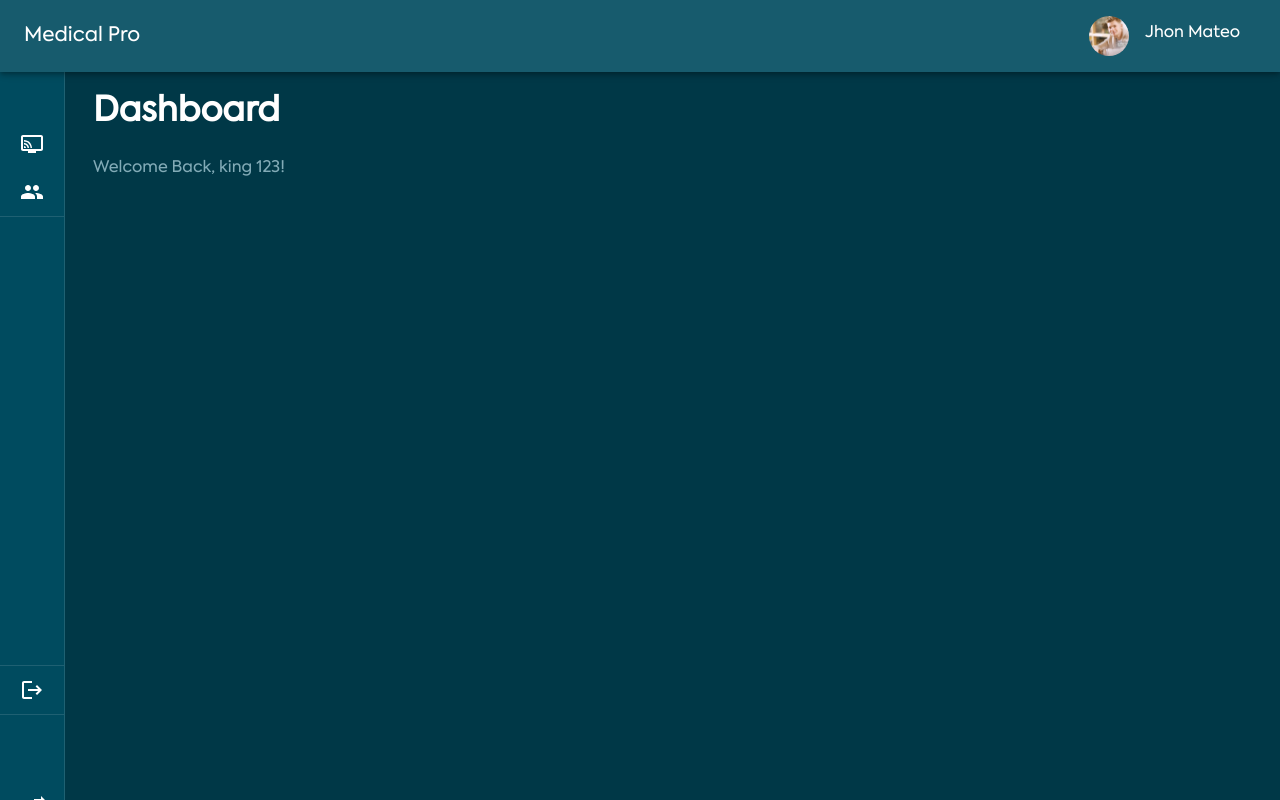
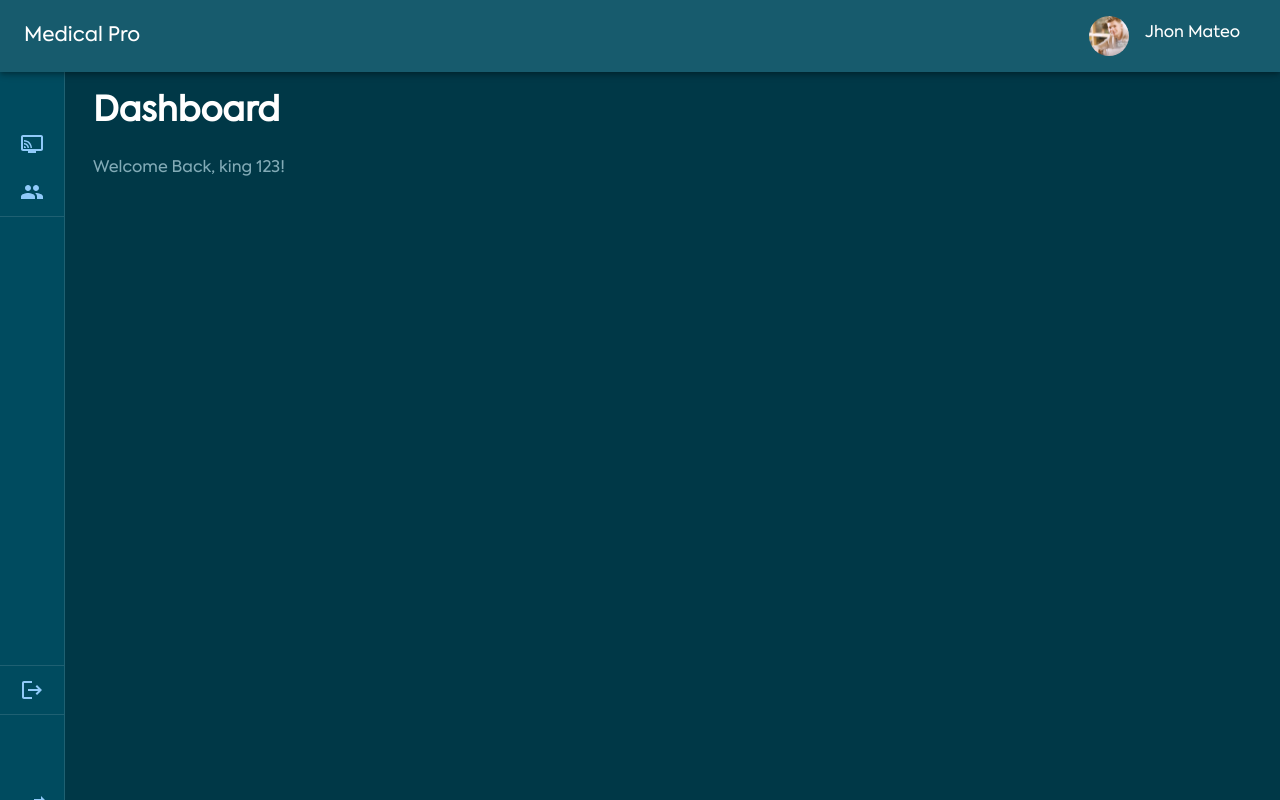
Before and after one commit to mateomuhannad/medical-pro, a React (Create React App) app: page / in a window 1280 px wide. Built offline with nearby package versions, Linux system fonts and the light colour scheme.

Commit message:
[Update] front-end css

```diff
--- a/src/App.css
+++ b/src/App.css
@@ -85,3 +85,13 @@ fieldset {
 .css-v3zyv7-MuiSelect-select-MuiInputBase-input-MuiOutlinedInput-input {
   padding: 0px !important;
 }
+
+.css-1gccf9k {
+  display: flex;
+  flex-direction: row-reverse;
+  color: #90caf9;
+}
+
+svg {
+  color: #90caf9 !important;
+}
```
